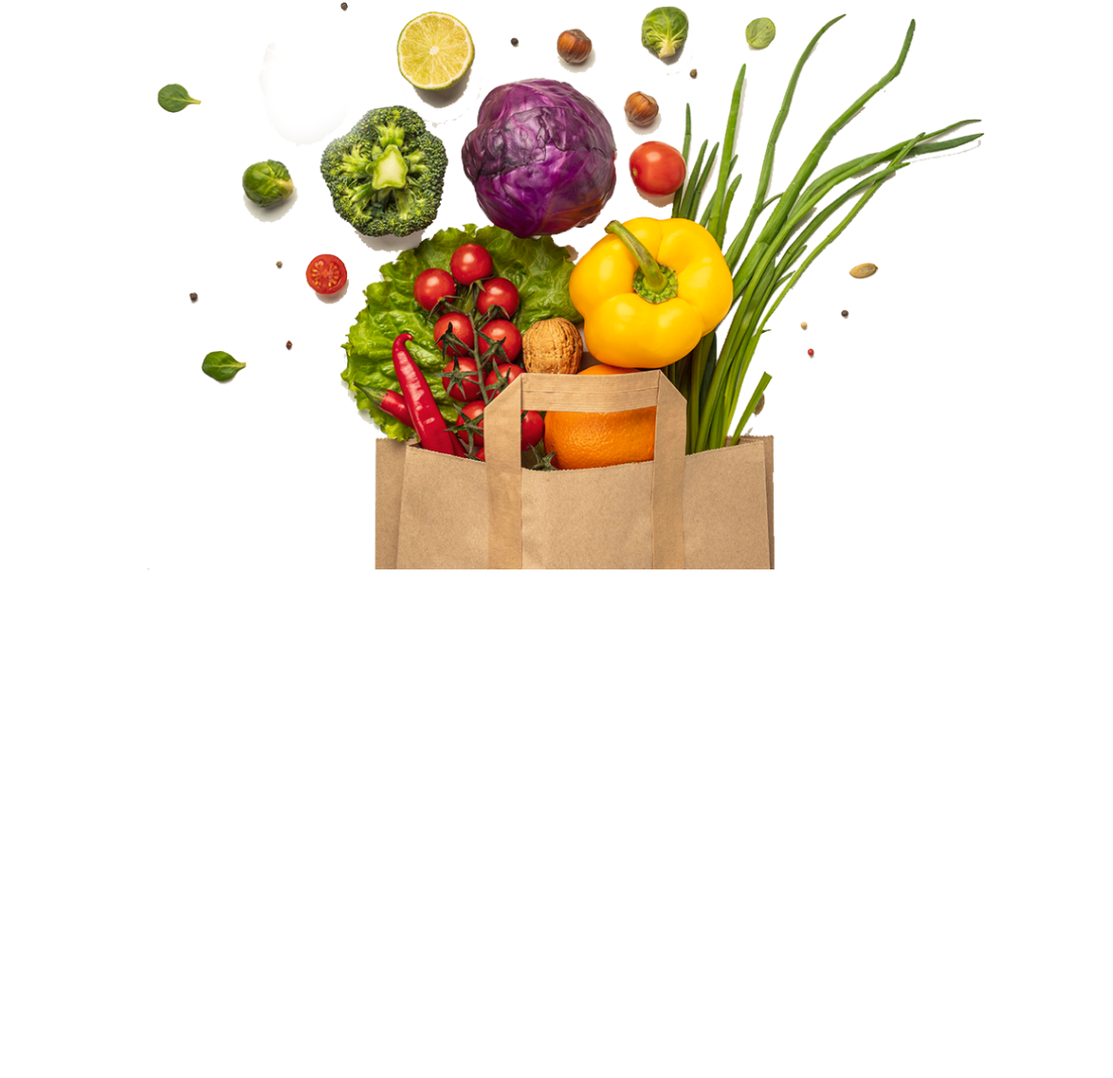
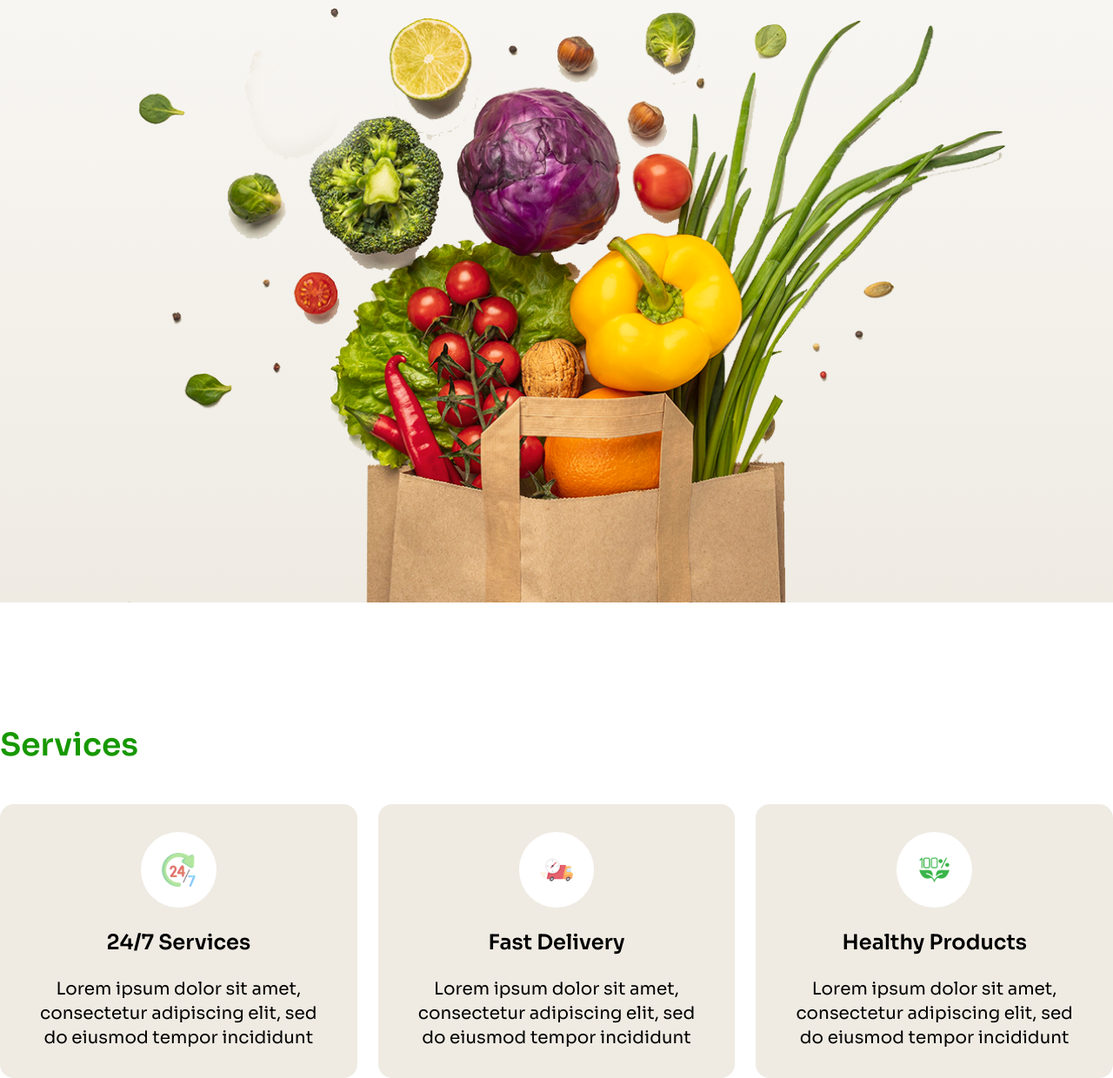
Before and after one commit to Rayhan-Rony/nature-platter, a plain HTML site: page index.html in a window 1280 px wide. Shown: the part 566-1806 px from the top of the page at 87% size. Before the commit the page ends 1221 px from the top, so only its background shows below. Drawn offline with nearby package versions, Linux system fonts and the light colour scheme.

Commit message:
added service section

```diff
--- a/index.html
+++ b/index.html
@@ -20,18 +20,24 @@
       .font-color {
         color: rgba(17, 17, 17, 1);
       }
+      .li {
+        background: linear-gradient(rgb(255, 255, 255), rgb(239, 235, 227));
+      }
     </style>
     <style type="text/tailwindcss">
       @theme {
         --color-clifford: #da373d;
         --color-p: rgba(23, 152, 0, 1);
         --color-pHex: #179800;
+        --color-b: linear-gradient(rgb(255, 255, 255), rgb(239, 235, 227));
+        --color-cardBg: rgba(239, 235, 227, 1);
       }
     </style>
   </head>
   <body class="sora-font">
     <!-- header  -->
-    <header class="max-h-screen">
+    <header class="li">
+      <!-- <header class="bg-b"> -->
       <!-- nav  -->
       <nav class="container mx-auto">
         <!-- for mobile  -->
@@ -104,11 +110,62 @@
             to pantry <br class="lg:block hidden" />
             staples, we’ve got you covered every day!
           </p>
-          <img class="max-h-screen" src="./assets/hero-vegetables.png" alt="" />
+          <img src="./assets/hero-vegetables.png" alt="" />
         </div>
       </section>
     </header>
-    <main></main>
+    <main>
+      <!-- services section  -->
+      <section class="lg:mt-36 mt-12 container mx-auto lg:px-0 px-4">
+        <div>
+          <h1 class="text-p font-semibold lg:text-4xl text-2xl">Services</h1>
+          <!-- service card  -->
+          <div class="flex lg:flex-row flex-col gap-6 lg:mt-12 mt-8">
+            <!-- card 1  -->
+            <div
+              class="bg-cardBg flex flex-col items-center p-8 rounded-2xl lg:gap-6 gap-3"
+            >
+              <div class="lg:w-1/4 w-1/3 bg-white lg:p-6 p-3 rounded-full">
+                <img class="w-full" src="./assets/service.png" alt="" />
+              </div>
+              <h3 class="font-semibold lg:text-2xl text-xl">24/7 Services</h3>
+              <p class="lg:text-xl text-base text-center">
+                Lorem ipsum dolor sit amet, consectetur adipiscing elit, sed do
+                eiusmod tempor incididunt
+              </p>
+            </div>
+            <!-- card 2  -->
+            <div
+              class="bg-cardBg flex flex-col items-center p-8 rounded-2xl lg:gap-6 gap-3"
+            >
+              <div class="lg:w-1/4 w-1/3 bg-white lg:p-6 p-3 rounded-full">
+                <img class="w-full" src="./assets/delivery.png" alt="" />
+              </div>
+              <h3 class="font-semibold lg:text-2xl text-xl">Fast Delivery</h3>
+              <p class="lg:text-xl text-base text-center">
+                Lorem ipsum dolor sit amet, consectetur adipiscing elit, sed do
+                eiusmod tempor incididunt
+              </p>
+            </div>
+            <!-- card 3  -->
+            <div
+              class="bg-cardBg flex flex-col items-center p-8 rounded-2xl lg:gap-6 gap-3"
+            >
+              <div class="lg:w-1/4 w-1/3 bg-white lg:p-6 p-3 rounded-full">
+                <img class="w-full" src="./assets/healthy.png" alt="" />
+              </div>
+              <h3 class="font-semibold lg:text-2xl text-xl">
+                Healthy Products
+              </h3>
+              <p class="lg:text-xl text-base text-center">
+                Lorem ipsum dolor sit amet, consectetur adipiscing elit, sed do
+                eiusmod tempor incididunt
+              </p>
+            </div>
+          </div>
+        </div>
+      </section>
+    </main>
     <footer></footer>
   </body>
 </html>
```
